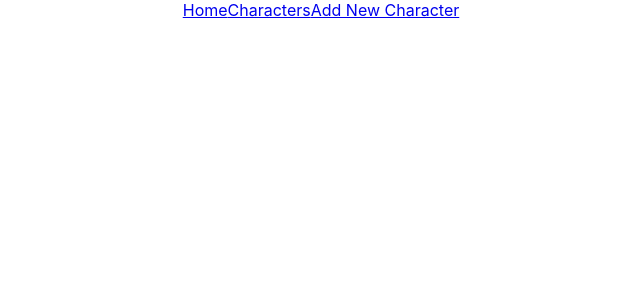
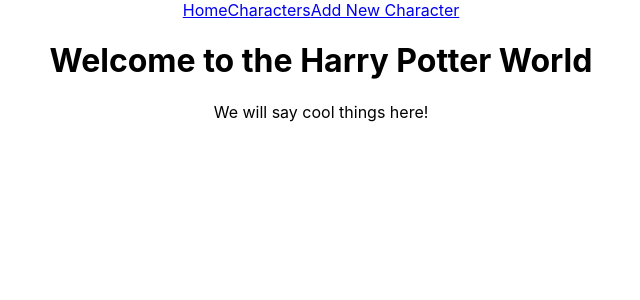
Before and after one commit to btstructure/hp-react-project, a React (Create React App) app: page / in a window 1280 px wide. Shown: the top 300 px of the page, without its empty margins (319-959 px from the left). Built offline with nearby package versions, Linux system fonts and the light colour scheme.

Commit message:
NavBar working, and all components have been formatted

```diff
--- a/src/components/App.js
+++ b/src/components/App.js
@@ -1,21 +1,22 @@
-import React, { useState }from "react";
+import React, { useState } from "react";
 import "../App.css";
 import { BrowserRouter as Router, Routes, Route } from "react-router-dom";
 import Home from "./Home";
-import NavBar from "./NavBar"
-import CharacterContainer from "./CharacterContainer"
+import NavBar from "./NavBar";
+import CharacterList from "./CharacterList";
+import NewCharacterForm from "./NewCharacterForm";
 
 function App() {
-  const [ page, setPage ] = useState("/");
+  const [page, setPage] = useState("/");
 
   return (
     <div className="App">
       <NavBar onChangePage={setPage} />
-        <Routes>
-          <Route path="/characters" element={<Home />}/>
-          <Route
-          path="/newCharacter" element={<CharacterContainer />}/>
-        </Routes>
+      <Routes>
+        <Route path="/characters" element={<CharacterList />} />
+        <Route path="/newCharacter" element={<NewCharacterForm />} />
+        <Route path="/" element={<Home />} />
+      </Routes>
     </div>
   );
 }
--- /dev/null
+++ b/src/components/CharacterList.js
@@ -0,0 +1,34 @@
+import React, { useState, useEffect } from "react";
+import CharacterContainer from "./CharacterContainer";
+import NewCharacterForm from "./NewCharacterForm";
+import Search from "./Search";
+
+function CharacterList() {
+  const [characters, setCharacters] = useState([]);
+  const [searchTerm, setSearchTerm] = useState("");
+  // when using fetch make sure the local host is matching with your json server port
+  useEffect(() => {
+    fetch("http://localhost:3001/characters")
+      .then((res) => res.json())
+      .then(setCharacters);
+  }, []);
+
+  const charactersToDisplay = characters.filter((character) =>
+    character.character.toUpperCase().includes(searchTerm.toUpperCase())
+  );
+
+  const handleAddNewCharacter = (newCharacter) => {
+    setCharacters([...characters, newCharacter]);
+  };
+
+  return (
+    <div id="charater-list">
+      <h1>Welcome to all Harry Potter Fans</h1>
+      <p>About HP world, fun fact</p>
+      <Search searchTerms={searchTerm} setSearchTerm={setSearchTerm} />
+      <CharacterContainer charactersToDisplay={charactersToDisplay} />
+      <NewCharacterForm handleAddNewCharacter={handleAddNewCharacter} />
+    </div>
+  );
+}
+export default CharacterList;
--- a/src/components/Home.js
+++ b/src/components/Home.js
@@ -1,32 +1,12 @@
-import React, { useState, useEffect } from "react";
-import CharacterContainer from "./CharacterContainer";
-import NewCharacterForm from "./NewCharacterForm";
-import Search from "./Search";
+import React from "react";
 
 function Home() {
-  const [characters, setCharacters] = useState([]);
-  const [searchTerm, setSearchTerm] = useState("");
-  // when using fetch make sure the local host is matching with your json server port
-  useEffect(() => {
-    fetch("http://localhost:3001/characters")
-      .then((res) => res.json())
-      .then(setCharacters);
-  }, []);
-
-  const charactersToDisplay = characters.filter((character) => character.character.toUpperCase().includes(searchTerm.toUpperCase()))
-
-  const handleAddNewCharacter = (newCharacter) => {
-    setCharacters({...characters, newCharacter})
-  }
-
   return (
-    <div id="home">
-      <h1>Welcome to all Harry Potter Fans</h1>
-      <p>About HP world, fun fact</p>
-      <Search searchTerms={searchTerm} setSearchTerm={setSearchTerm} />
-      <CharacterContainer charactersToDisplay={charactersToDisplay} />
-      <NewCharacterForm handleAddNewCharacter = {handleAddNewCharacter}/>
+    <div className="home">
+      <h1> Welcome to the Harry Potter World</h1>
+      <p> We will say cool things here!</p>
     </div>
   );
 }
+
 export default Home;
--- a/src/components/NavBar.js
+++ b/src/components/NavBar.js
@@ -1,8 +1,7 @@
 import React from "react";
 import { NavLink } from "react-router-dom";
 
-function NavBar(){
-
+function NavBar() {
   return (
     <nav>
       <NavLink to="/">Home</NavLink>
@@ -12,4 +11,4 @@
   );
 }
 
-export default NavBar
+export default NavBar;
```
Also changed, not shown: src/index.js (+7 -7 lines). Lines whose indentation alone changed are shown as unchanged.
